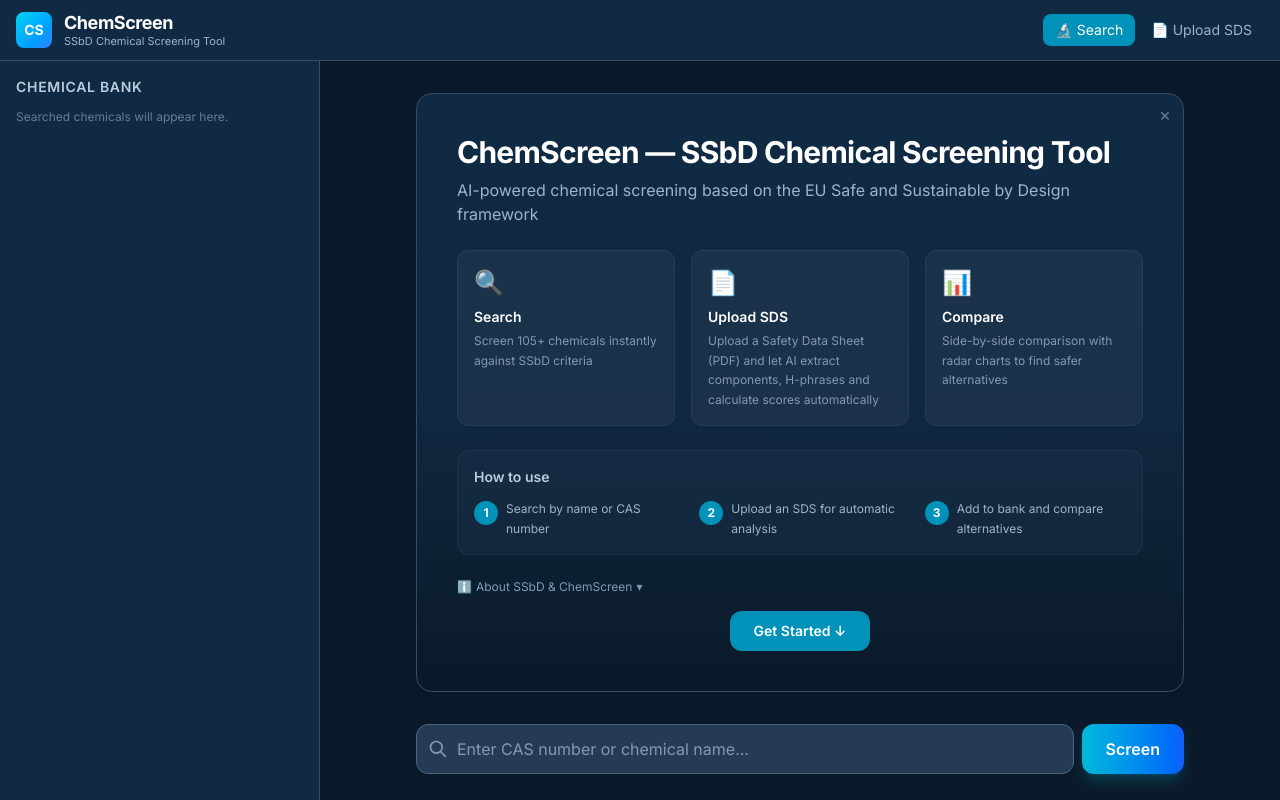
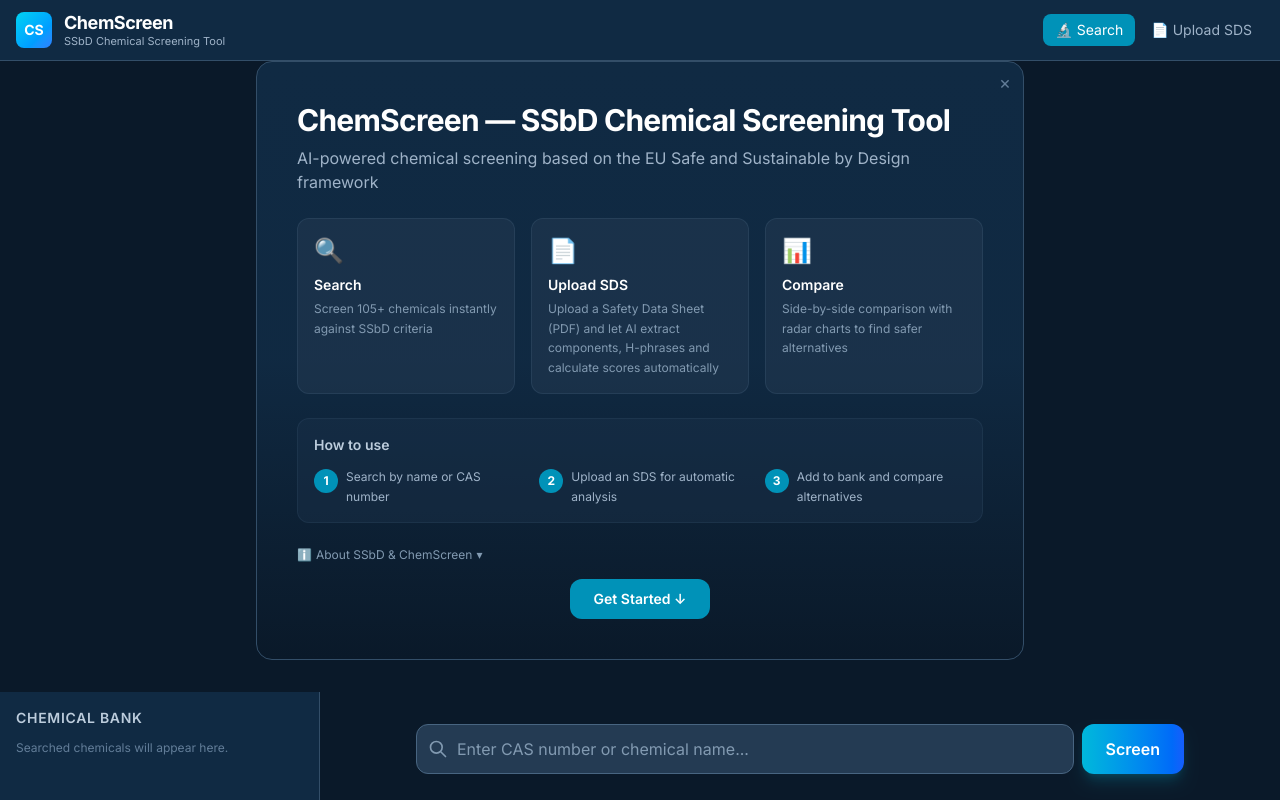
Before and after one commit to emsafetyenvironment-sketch/chemscreen, a React (Vite) app: page / in a window 1280 px wide. Shown: the top 800 px of the page. Built offline with nearby package versions, Linux system fonts and the light colour scheme.

Commit message:
fix: move hero section above sidebar so it shows on mobile

```diff
--- a/src/App.jsx
+++ b/src/App.jsx
@@ -111,6 +111,7 @@ export default function App() {
         </div>
       </header>
 
+      <HeroSection />
       <div className="max-w-7xl mx-auto flex flex-col md:flex-row gap-0">
         {/* Sidebar */}
         <aside className={`${mobileMenu ? 'block' : 'hidden'} md:block w-full md:w-72 lg:w-80 bg-navy-900 border-r border-navy-700 md:min-h-[calc(100vh-56px)] p-4 shrink-0`}>
@@ -128,7 +129,6 @@ export default function App() {
 
         {/* Main */}
         <main className="flex-1 p-4 md:p-6 lg:p-8 min-h-[calc(100vh-56px)]">
-          <HeroSection />
           <div id="search-area" className="max-w-3xl mx-auto">
             {/* Mobile tabs */}
             <div className="flex md:hidden gap-2 mb-4">
```
